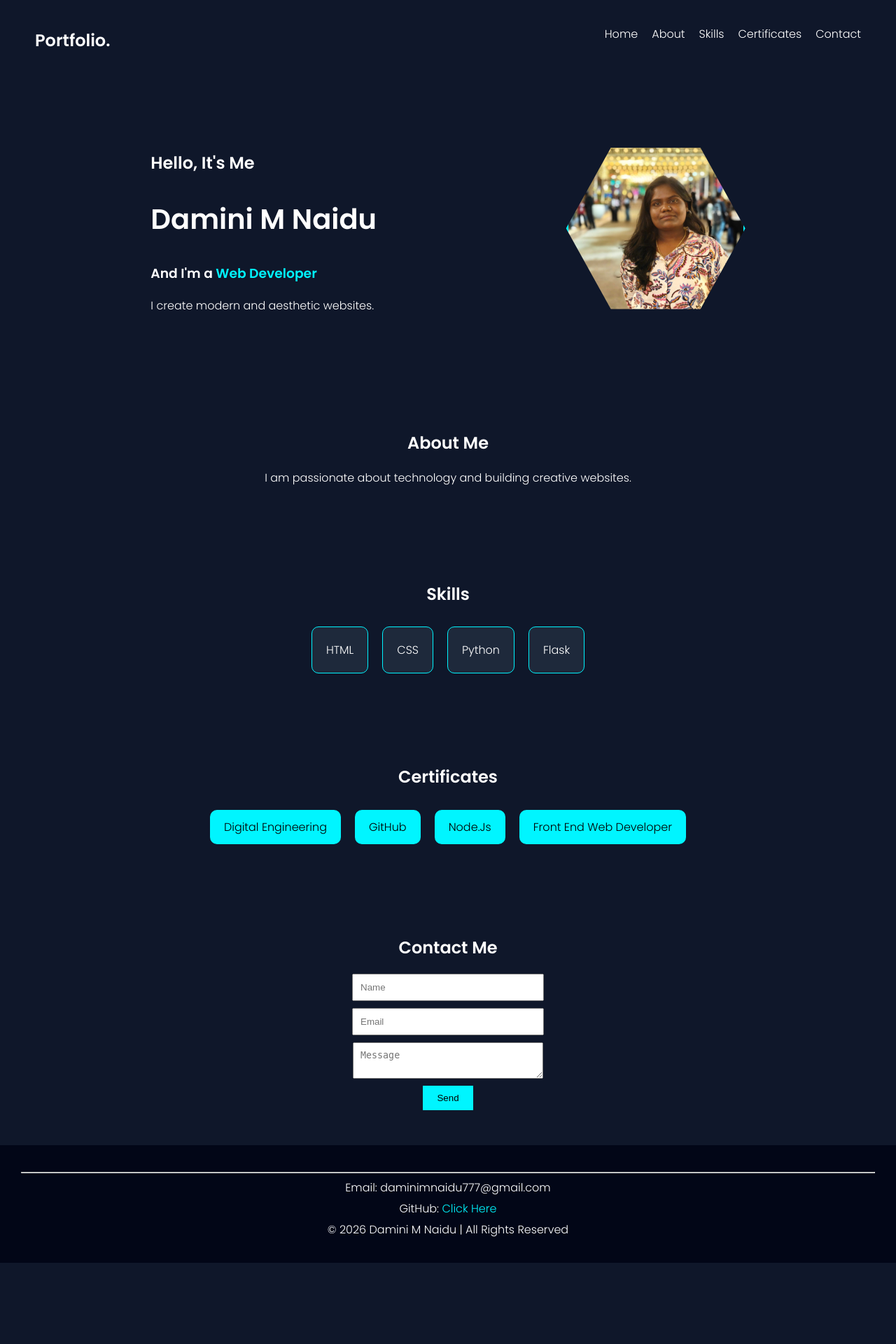
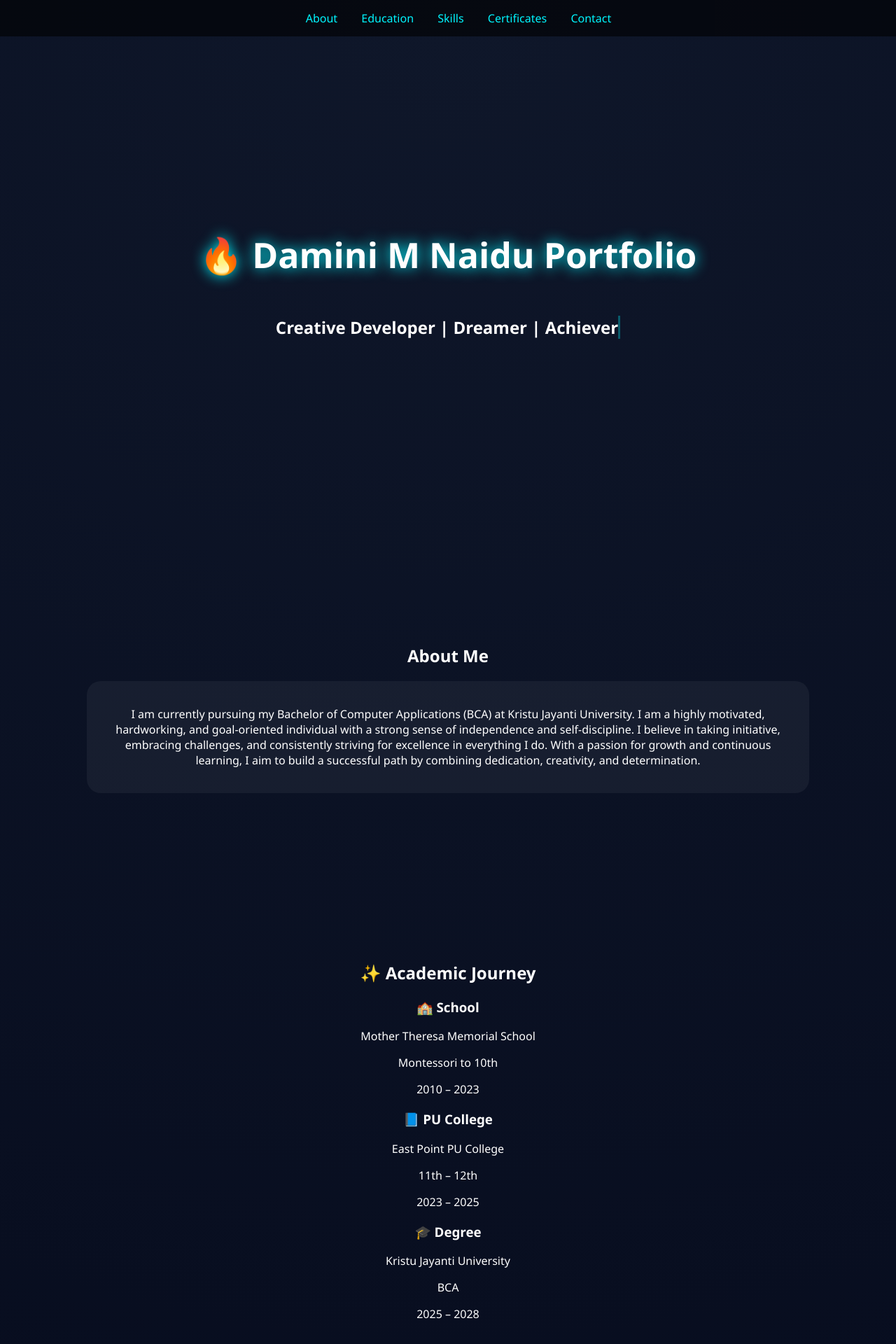
Before and after one commit to daminimnaidu777/MyPortfolio, a Flask app: page / in a window 1280 px wide. Shown: the top 1920 px of the page at 70% size. Before the commit the page ends 1804 px from the top, so only its background shows below. Run offline with Flask 3, Linux system fonts and the light colour scheme; some libraries are stand-ins or nearby versions.

Commit message:
new changes

```diff
--- a/static/style.css
+++ b/static/style.css
@@ -1,97 +1,82 @@
 body {
     margin: 0;
-    font-family: 'Poppins', sans-serif;
-    background: #0f172a;
+    font-family: 'Segoe UI';
+    background: radial-gradient(circle at top, #0f172a, #020617);
     color: white;
+    scroll-behavior: smooth;
 }
 
-/* NAVBAR */
 nav {
-    display: flex;
-    justify-content: space-between;
-    padding: 20px 50px;
-}
-
-nav ul {
-    display: flex;
-    list-style: none;
-}
-
-nav ul li {
-    margin-left: 20px;
+    position: fixed;
+    width: 100%;
+    background: rgba(0,0,0,0.6);
+    padding: 15px;
+    text-align: center;
 }
 
 nav a {
-    color: white;
+    color: #00f5ff;
+    margin: 15px;
     text-decoration: none;
 }
 
 /* HERO */
 .hero {
+    height: 100vh;
     display: flex;
-    justify-content: space-around;
+    justify-content: center;
     align-items: center;
-    padding: 80px;
+    flex-direction: column;
 }
 
-/* TEXT */
-.hero-text h2 {
-    font-size: 40px;
+.glow {
+    font-size: 50px;
+    text-shadow: 0 0 20px #00f5ff;
 }
 
-.hero-text span {
-    color: #00f5ff;
+/* TYPING */
+.typing {
+    border-right: 3px solid #00f5ff;
+    overflow: hidden;
+    white-space: nowrap;
+    animation: typing 4s steps(30), blink 0.5s infinite;
 }
 
-/* HEXAGON IMAGE */
-.hero-img img {
-    width: 250px;
-    clip-path: polygon(
-        25% 5%, 75% 5%,
-        100% 50%,
-        75% 95%,
-        25% 95%,
-        0% 50%
-    );
-    border: 3px solid #00f5ff;
-    box-shadow: 0 0 25px #00f5ff;
+@keyframes typing {
+    from {width:0}
+    to {width:100%}
+}
+
+@keyframes blink {
+    50% {border-color: transparent}
 }
 
 /* SECTION */
-.section {
-    padding: 50px;
+section {
+    padding: 100px 20px;
     text-align: center;
 }
 
-/* CARDS */
-.cards {
-    display: flex;
-    justify-content: center;
-    flex-wrap: wrap;
+/* CARD */
+.card {
+    background: rgba(255,255,255,0.05);
+    padding: 20px;
+    margin: 20px auto;
+    width: 80%;
+    border-radius: 20px;
 }
 
-.card {
-    background: #1e293b;
-    padding: 20px;
-    margin: 10px;
-    border-radius: 10px;
-    border: 1px solid #00f5ff;
-}
-
-/* CERTIFICATE IMAGES */
-.cards img {
-    width: 200px;
-    margin: 10px;
-    border-radius: 10px;
-    border: 1px solid #00f5ff;
+.card:hover {
+    box-shadow: 0 0 20px #00f5ff;
 }
 
 /* FORM */
 input, textarea {
-    display: block;
-    margin: 10px auto;
+    width: 60%;
     padding: 10px;
-    width: 250px;
+    margin: 10px;
+    border-radius: 10px;
+    border: none;
 }
 
 /* BUTTON */
@@ -99,63 +84,35 @@ button {
     padding: 10px 20px;
     background: #00f5ff;
     border: none;
-    color: black;
-    cursor: pointer;
+    border-radius: 10px;
 }
 
 /* FOOTER */
 footer {
-    text-align: center;
+    background: black;
     padding: 20px;
-    background: #020617;
-}
-.pdf-btn {
-    display: inline-block;
-    margin: 10px;
-    padding: 12px 20px;
-    background: #00f5ff;
-    color: black;
-    border-radius: 10px;
-    text-decoration: none;
-    transition: 0.3s;
+    margin-top: 50px;
 }
 
-.pdf-btn:hover {
-    box-shadow: 0 0 15px #00f5ff;
-}
-footer {
-    text-align: center;      /* centers everything */
-    padding: 30px;
-    background: #020617;
+/* SUCCESS PAGE */
+.success-page {
+    text-align: center;
+    padding-top: 150px;
+    animation: glow 2s infinite alternate;
 }
 
-footer p {
-    margin: 5px;
+@keyframes glow {
+    from { text-shadow: 0 0 10px #00f5ff; }
+    to { text-shadow: 0 0 40px #00f5ff; }
 }
 
-footer a {
-    color: #00f5ff;
-    text-decoration: none;
+/* TABLE */
+table {
+    margin: auto;
+    border-collapse: collapse;
 }
 
-footer a:hover {
-    text-decoration: underline;
+td, th {
+    border: 1px solid white;
+    padding: 10px;
 }
-footer {
-    text-align: center;      /* centers everything */
-    padding: 30px;
-    background: #020617;
-}
-
-footer p {
-    margin: 5px;
-}
-
-footer a {
-    color: #00f5ff;
-    text-decoration: none;
-}
-
-footer a:hover {
-    text-decoration: underline;
-}
--- a/templates/index.html
+++ b/templates/index.html
@@ -1,89 +1,115 @@
 <!DOCTYPE html>
 <html lang="en">
 <head>
+<meta charset="UTF-8">
 <title>Damini M Naidu Portfolio</title>
 <link rel="stylesheet" href="/static/style.css">
-    <link href="https://fonts.googleapis.com/css2?family=Poppins:wght@300;600&display=swap" rel="stylesheet">
 </head>
 
 <body>
 
-<!-- NAVBAR -->
 <nav>
-    <h2>Portfolio.</h2>
-    <ul>
-        <li><a href="#">Home</a></li>
-        <li><a href="#about">About</a></li>
-        <li><a href="#skills">Skills</a></li>
-        <li><a href="#cert">Certificates</a></li>
-        <li><a href="#contact">Contact</a></li>
-    </ul>
+<a href="#about">About</a>
+<a href="#education">Education</a>
+<a href="#skills">Skills</a>
+<a href="#certificates">Certificates</a>
+<a href="#contact">Contact</a>
 </nav>
 
-<!-- HERO -->
-<section class="hero">
-    <div class="hero-text">
-        <h1>Hello, It's Me</h1>
-        <h2>Damini M Naidu</h2>
-        <h3>And I'm a <span>Web Developer</span></h3>
-        <p>I create modern and aesthetic websites.</p>
+<div class="hero">
+    <h1 class="glow">🔥 Damini M Naidu Portfolio</h1>
+    <h2 class="typing">Creative Developer | Dreamer | Achiever</h2>
 </div>
 
-    <div class="hero-img">
-        <img src="/static/images/profile.jpg">
+<!-- ABOUT -->
+<section id="about">
+<h2>About Me</h2>
+
+<div class="card floating">
+<p>
+I am currently pursuing my Bachelor of Computer Applications (BCA) at Kristu Jayanti University.
+I am a highly motivated, hardworking, and goal-oriented individual with a strong sense of independence and self-discipline.
+I believe in taking initiative, embracing challenges, and consistently striving for excellence in everything I do.
+With a passion for growth and continuous learning, I aim to build a successful path by combining dedication, creativity, and determination.
+</p>
+</div>
+
+</section>
+
+<!-- EDUCATION -->
+<section id="education">
+<h2>✨ Academic Journey</h2>
+
+<div class="timeline">
+
+<div class="timeline-item">
+<div class="content">
+<h3>🏫 School</h3>
+<p>Mother Theresa Memorial School</p>
+<p>Montessori to 10th</p>
+<span>2010 – 2023</span>
+</div>
+</div>
+
+<div class="timeline-item">
+<div class="content">
+<h3>📘 PU College</h3>
+<p>East Point PU College</p>
+<p>11th – 12th</p>
+<span>2023 – 2025</span>
+</div>
+</div>
+
+<div class="timeline-item">
+<div class="content">
+<h3>🎓 Degree</h3>
+<p>Kristu Jayanti University</p>
+<p>BCA</p>
+<span>2025 – 2028</span>
+</div>
+</div>
+
 </div>
 </section>
 
-<!-- ABOUT -->
-<section id="about" class="section">
-    <h2>About Me</h2>
-    <p>I am passionate about technology and building creative websites.</p>
-</section>
-
 <!-- SKILLS -->
-<section id="skills" class="section">
+<section id="skills">
 <h2>Skills</h2>
-
-    <div class="cards">
-        <div class="card">HTML</div>
-        <div class="card">CSS</div>
-        <div class="card">Python</div>
-        <div class="card">Flask</div>
-    </div>
+<div class="card">HTML | CSS | Python | Flask | SQL</div>
 </section>
 
 <!-- CERTIFICATES -->
-<section id="cert" class="section">
+<section id="certificates">
 <h2>Certificates</h2>
-
-    <div class="cards">
-        <a href="/static/images/cert1.pdf" target="_blank" class="pdf-btn">Digital Engineering</a>
-        <a href="/static/images/cert2.pdf" target="_blank" class="pdf-btn">GitHub</a>
-        <a href="/static/images/cert3.pdf" target="_blank" class="pdf-btn">Node.Js</a>
-        <a href="/static/images/cert4.pdf" target="_blank" class="pdf-btn">Front End Web Developer</a>
+<div class="card">
+<a href="/static/cert1.pdf" target="_blank">📄 Digital Engineering</a><br><br>
+<a href="/static/cert2.pdf" target="_blank">📄 GitHub</a><br><br>
+<a href="/static/cert3.pdf" target="_blank">📄 Node.JS</a><br><br>
+<a href="/static/cert4.pdf" target="_blank">📄 Front End Web Developer</a>
 </div>
 </section>
 
 <!-- CONTACT -->
-<!-- CONTACT -->
-<section id="contact" class="section">
+<section id="contact">
 <h2>Contact Me</h2>
 
 <form action="/contact" method="POST">
-        <input type="text" name="name" placeholder="Name" required>
-        <input type="email" name="email" placeholder="Email" required>
-        <textarea name="message" placeholder="Message" required></textarea> <!-- added required -->
-        <button type="submit">Send</button>
+<input type="text" name="name" placeholder="Your Name" required><br>
+<input type="email" name="email" placeholder="Your Email" required><br>
+<textarea name="message" placeholder="Your Message" required></textarea><br>
+
+<button type="submit">Send Message 🚀</button>
 </form>
+
 </section>
 
 <!-- FOOTER -->
 <footer>
-<hr>
-    <p>Email: daminimnaidu777@gmail.com</p>
-    <p>GitHub: <a href="https://github.com/daminimnaidu777" target="_blank">Click Here</a></p>
+<p>📧 daminimnaidu777@gmail.com</p>
+<p>💻 GitHub: https://github.com/daminimnaidu777</p>
+<p>🔗 LinkedIn: https://www.linkedin.com/in/damini-m-naidu-54b00838b</p>
+<p>© 2026 Damini. All Rights Reserved.</p>
+</footer>
 
-    <p>© 2026 Damini M Naidu | All Rights Reserved</p>
-</footer>
 </body>
 </html>
```
Also changed, not shown: templates/messages.html (+9 -45 lines), templates/result.html (+5 -37 lines). Lines whose indentation alone changed are shown as unchanged.
